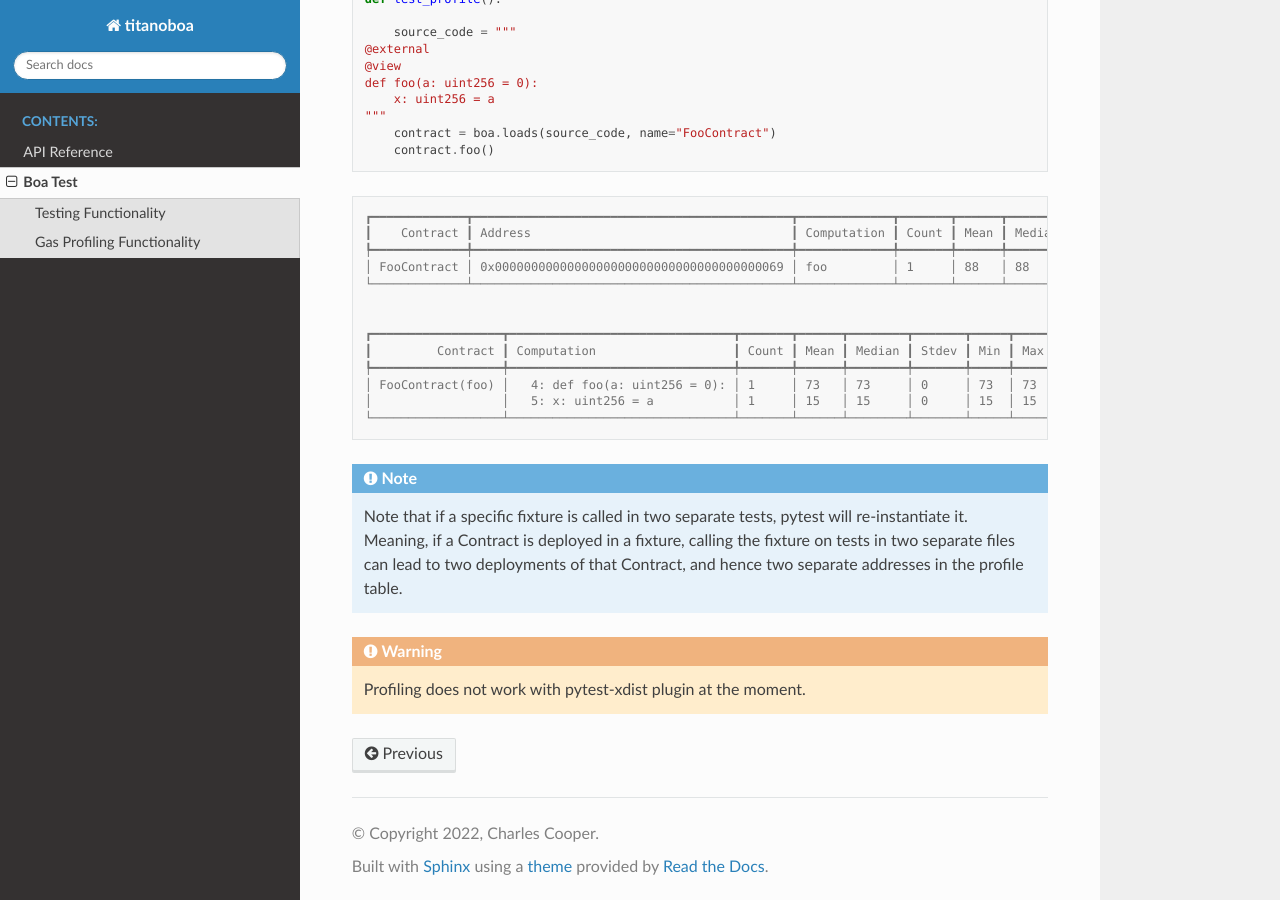
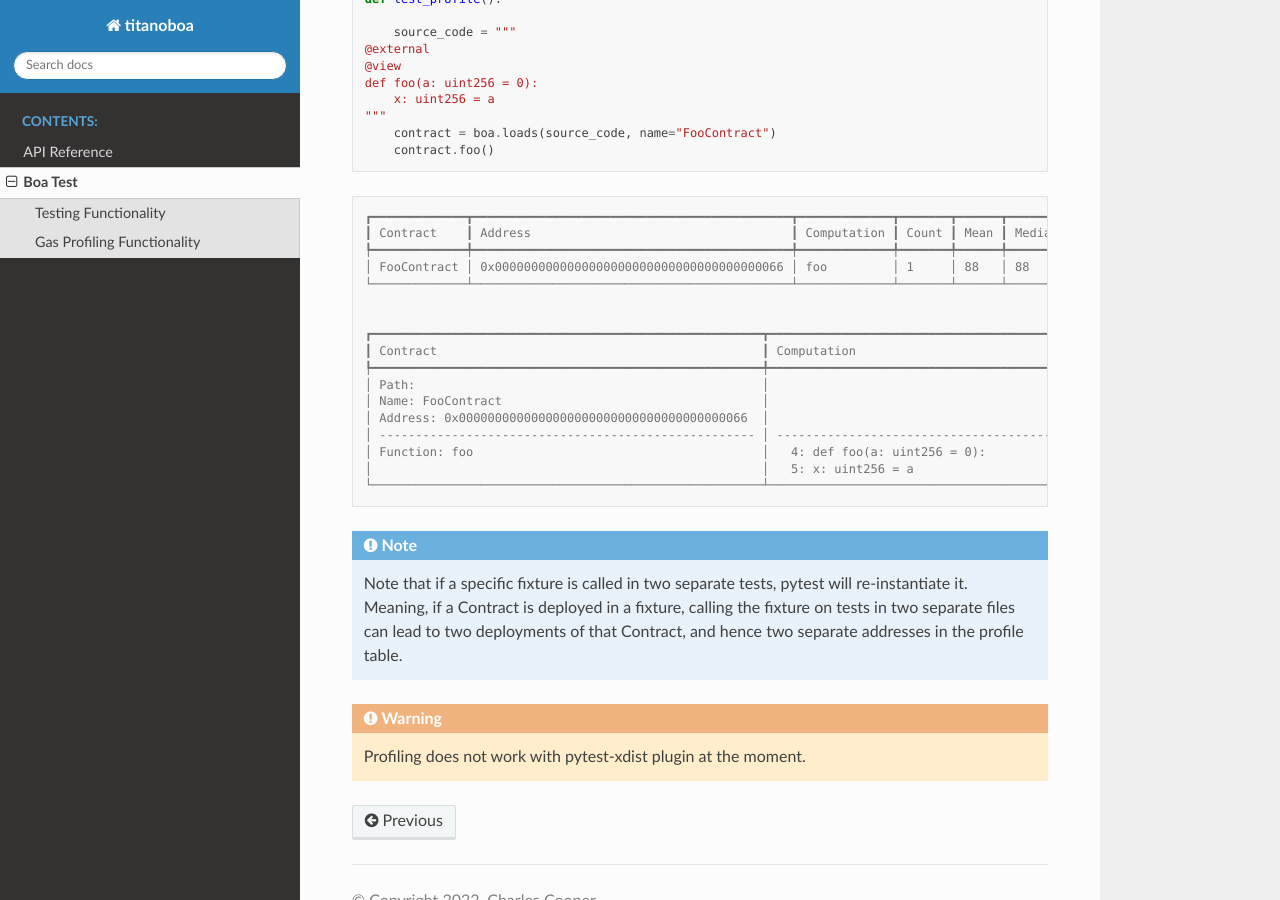
Before and after one commit to vyperlang/titanoboa, a Sphinx documentation site: the page built from docs/source/test.rst, in a window 1280 px wide and 900 px high, scrolled down 527 px. Built offline with Sphinx 7.4.7 and the Read the Docs theme 2.0.0, drawn with Linux system fonts in a browser that asks for light colours.

Commit message:
docs: add updated profiling table to test.rst

```diff
--- a/docs/source/test.rst
+++ b/docs/source/test.rst
@@ -35,18 +35,22 @@ To ignore profiling for specific tests, decorate the test with `@pytest.mark.ign
 .. code-block:: console
 
     ┏━━━━━━━━━━━━━┳━━━━━━━━━━━━━━━━━━━━━━━━━━━━━━━━━━━━━━━━━━━━┳━━━━━━━━━━━━━┳━━━━━━━┳━━━━━━┳━━━━━━━━┳━━━━━━━┳━━━━━┳━━━━━┓
-    ┃    Contract ┃ Address                                    ┃ Computation ┃ Count ┃ Mean ┃ Median ┃ Stdev ┃ Min ┃ Max ┃
+    ┃ Contract    ┃ Address                                    ┃ Computation ┃ Count ┃ Mean ┃ Median ┃ Stdev ┃ Min ┃ Max ┃
     ┡━━━━━━━━━━━━━╇━━━━━━━━━━━━━━━━━━━━━━━━━━━━━━━━━━━━━━━━━━━━╇━━━━━━━━━━━━━╇━━━━━━━╇━━━━━━╇━━━━━━━━╇━━━━━━━╇━━━━━╇━━━━━┩
-    │ FooContract │ 0x0000000000000000000000000000000000000069 │ foo         │ 1     │ 88   │ 88     │ 0     │ 88  │ 88  │
+    │ FooContract │ 0x0000000000000000000000000000000000000066 │ foo         │ 1     │ 88   │ 88     │ 0     │ 88  │ 88  │
     └─────────────┴────────────────────────────────────────────┴─────────────┴───────┴──────┴────────┴───────┴─────┴─────┘
 
 
-    ┏━━━━━━━━━━━━━━━━━━┳━━━━━━━━━━━━━━━━━━━━━━━━━━━━━━━┳━━━━━━━┳━━━━━━┳━━━━━━━━┳━━━━━━━┳━━━━━┳━━━━━┓
-    ┃         Contract ┃ Computation                   ┃ Count ┃ Mean ┃ Median ┃ Stdev ┃ Min ┃ Max ┃
-    ┡━━━━━━━━━━━━━━━━━━╇━━━━━━━━━━━━━━━━━━━━━━━━━━━━━━━╇━━━━━━━╇━━━━━━╇━━━━━━━━╇━━━━━━━╇━━━━━╇━━━━━┩
-    │ FooContract(foo) │   4: def foo(a: uint256 = 0): │ 1     │ 73   │ 73     │ 0     │ 73  │ 73  │
-    │                  │   5: x: uint256 = a           │ 1     │ 15   │ 15     │ 0     │ 15  │ 15  │
-    └──────────────────┴───────────────────────────────┴───────┴──────┴────────┴───────┴─────┴─────┘
+    ┏━━━━━━━━━━━━━━━━━━━━━━━━━━━━━━━━━━━━━━━━━━━━━━━━━━━━━━┳━━━━━━━━━━━━━━━━━━━━━━━━━━━━━━━━━━━━━━━━━━━━━━━━━━━━━━━━━━━━━━━━━━━━━━━━━━━━┳━━━━━━━┳━━━━━━━┳━━━━━━━━┳━━━━━━━┳━━━━━━━┳━━━━━━━┓
+    ┃ Contract                                             ┃ Computation                                                                ┃ Count ┃ Mean  ┃ Median ┃ Stdev ┃ Min   ┃ Max   ┃
+    ┡━━━━━━━━━━━━━━━━━━━━━━━━━━━━━━━━━━━━━━━━━━━━━━━━━━━━━━╇━━━━━━━━━━━━━━━━━━━━━━━━━━━━━━━━━━━━━━━━━━━━━━━━━━━━━━━━━━━━━━━━━━━━━━━━━━━━╇━━━━━━━╇━━━━━━━╇━━━━━━━━╇━━━━━━━╇━━━━━━━╇━━━━━━━┩
+    │ Path:                                                │                                                                            │       │       │        │       │       │       │
+    │ Name: FooContract                                    │                                                                            │       │       │        │       │       │       │
+    │ Address: 0x0000000000000000000000000000000000000066  │                                                                            │ Count │ Mean  │ Median │ Stdev │ Min   │ Max   │
+    │ ---------------------------------------------------- │ -------------------------------------------------------------------------- │ ----- │ ----- │ -----  │ ----- │ ----- │ ----- │
+    │ Function: foo                                        │   4: def foo(a: uint256 = 0):                                              │ 1     │ 73    │ 73     │ 0     │ 73    │ 73    │
+    │                                                      │   5: x: uint256 = a                                                        │ 1     │ 15    │ 15     │ 0     │ 15    │ 15    │
+    └──────────────────────────────────────────────────────┴────────────────────────────────────────────────────────────────────────────┴───────┴───────┴────────┴───────┴───────┴───────┘
 
 .. note::
     Note that if a specific fixture is called in two separate tests, pytest will re-instantiate it. Meaning, if a Contract
```
